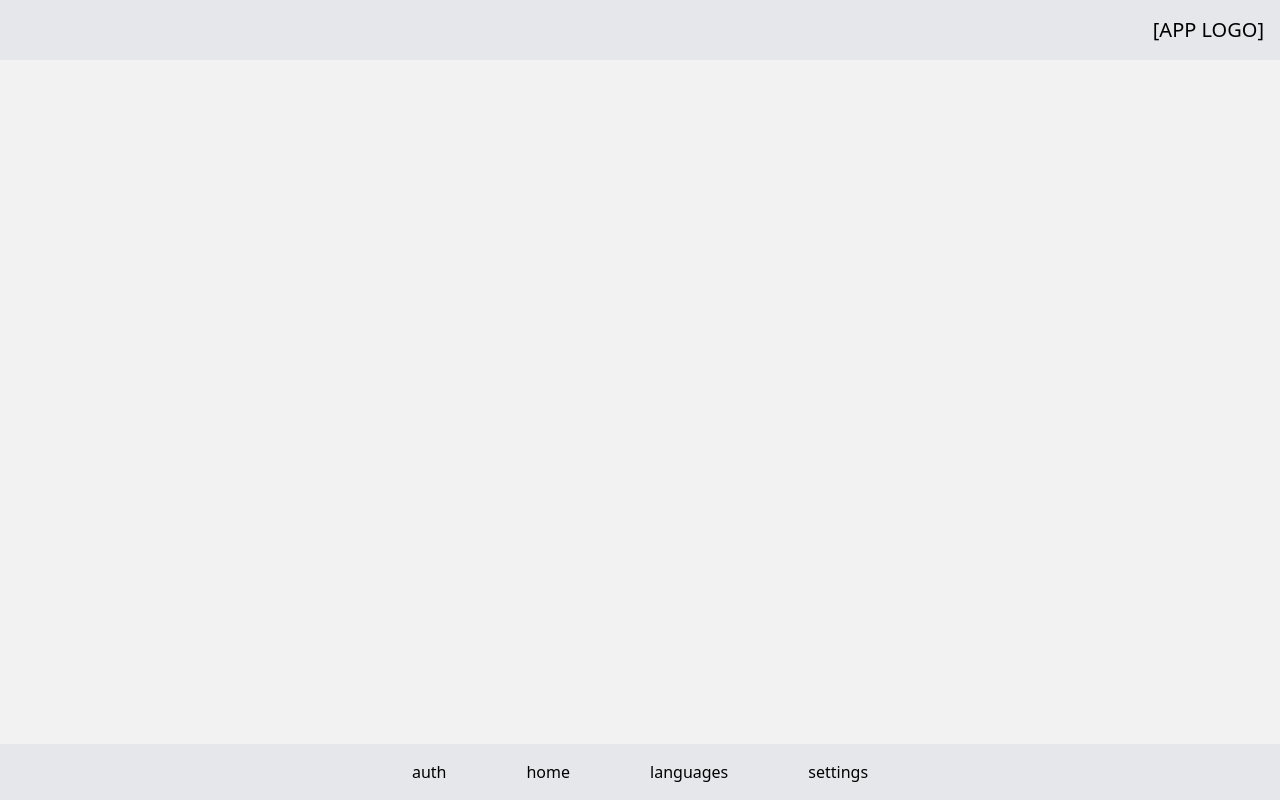
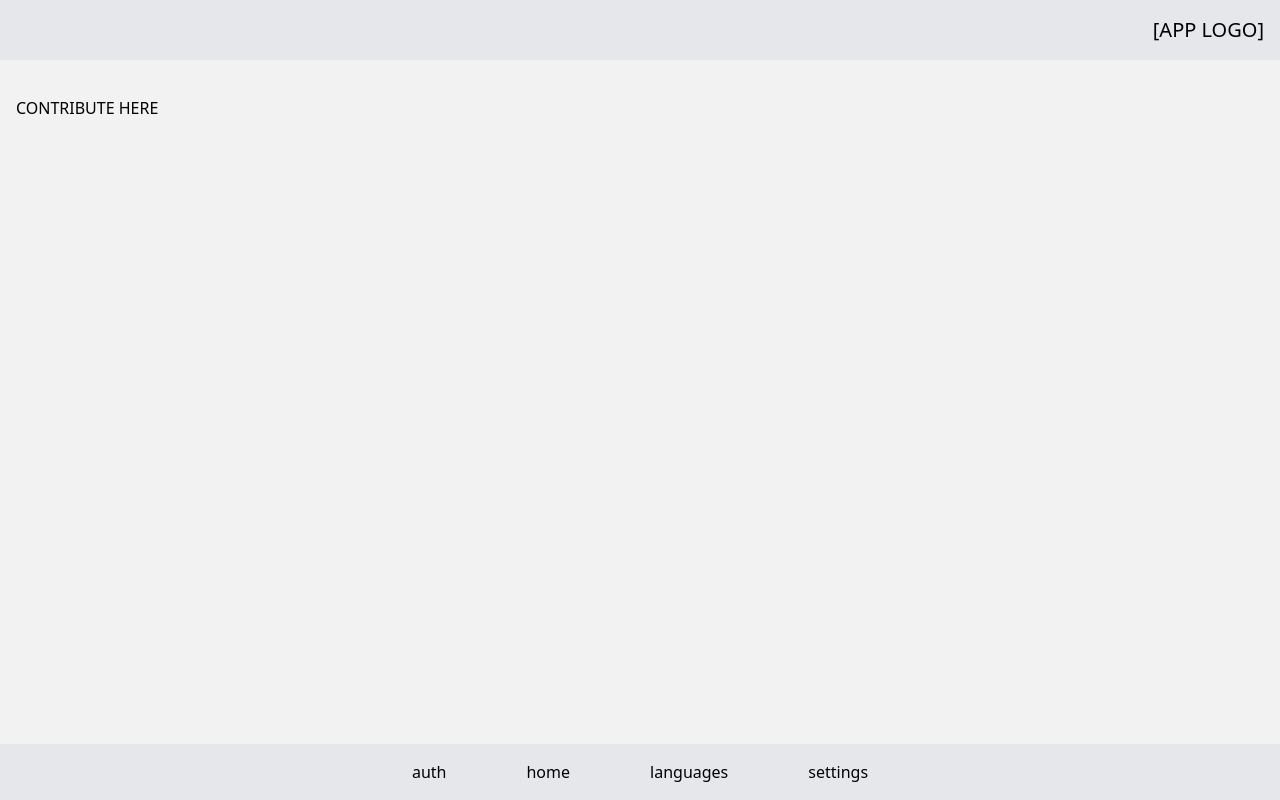
Before and after one commit to JosephDSmith/FFGP, a React (Create React App) app in the folder client/: page /contribute in a window 1280 px wide. Built offline with nearby package versions, Linux system fonts and the light colour scheme; no server answers; the HTML template or start-up script is replaced by a standard one.

Commit message:
create contribute and discover components

```diff
--- a/client/src/App.tsx
+++ b/client/src/App.tsx
@@ -5,6 +5,8 @@ import Authorization from './pages/Authorization';
 import Home from './pages/Home';
 import Languages from './pages/Languages';
 import './App.css'
+import Discover from './pages/Discover';
+import Contribute from './pages/Contribute';
 // import './tailwind.css'
 // comment in or out line 9 to see tailwind
 // to build the tailwind.css file, run the following command from the client folder:
@@ -20,7 +22,8 @@ export default function App() {
             <Route path="/" element={<Authorization />} />
             <Route path="/home" element={<Home />} />
             <Route path="/languages" element={<Languages />} />
-            {/* add routes for discover and contrubute */}
+            <Route path="/discover" element={<Discover />} />
+            <Route path="/contribute" element={<Contribute />} />
           </Routes>
         </div>
         <Footer />
--- /dev/null
+++ b/client/src/pages/Contribute.tsx
@@ -0,0 +1,11 @@
+import React from 'react';
+
+const Contribute: React.FC = () => {
+  return (
+    <div className="contribute">
+      <h1>CONTRIBUTE HERE</h1>
+    </div>
+  )
+}
+
+export default Contribute
--- /dev/null
+++ b/client/src/pages/Discover.tsx
@@ -0,0 +1,11 @@
+import React from 'react';
+
+const Discover: React.FC = () => {
+  return (
+    <div className="discover">
+      <h1>DISOVER HERE</h1>
+    </div>
+  )
+}
+
+export default Discover
```
